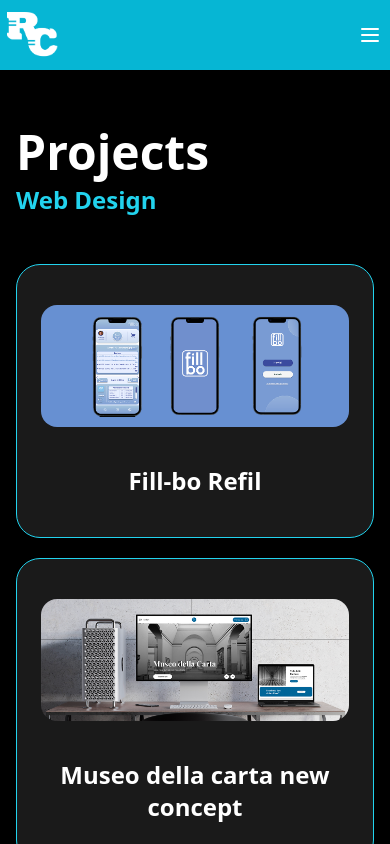
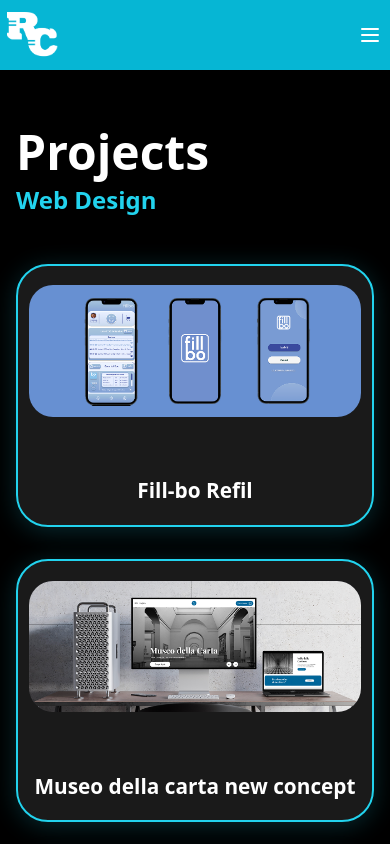
Before and after one commit to Riccardocassis/personal-website-2025, a Vue app: page /projects/web in a window 390 px wide. Shown: the top 844 px of the page. Built offline with nearby package versions, Linux system fonts and the light colour scheme.

Commit message:
Migliorata la stilizzazione delle immagini e dei layout nelle pagine BrandDesign, ProductDesign e WebDesign: aggiunti bordi, ombre e modifiche ai margini per una migliore presentazione visiva.

```diff
--- a/src/pages/BrandDesign.vue
+++ b/src/pages/BrandDesign.vue
@@ -15,7 +15,7 @@
       </div>
       <!-- Card Iron Riff -->
       <div class="bg-white/10 backdrop-blur-xl border border-cyan-400 rounded-3xl shadow-2xl flex flex-col items-center py-10 px-6 w-full max-w-3xl transition duration-300 hover:scale-105 hover:shadow-cyan-400/30 animate-fadein">
-        <img src="../assets/ironriff.png" alt="Iron Riff" class="w-full h-[340px] rounded-2xl object-cover mb-6 transition duration-300 hover:shadow-lg" />
+  <img src="../assets/ironriff.png" alt="Iron Riff" class="w-full h-[340px] rounded-2xl object-cover mb-6 transition duration-300 hover:shadow-lg" />
         <span class="text-white text-2xl font-bold text-center mt-2">Iron Riff</span>
       </div>
     </div>
@@ -95,13 +95,24 @@
     max-width: 100vw;
     min-width: 0;
     height: auto;
+    border-radius: 2rem !important;
+    box-shadow: 0 4px 24px 0 #22d3ee33;
+    border: 2px solid #22d3ee;
+    padding: 1.2rem 0.7rem !important;
   }
   img {
-    max-height: 180px;
-    margin-bottom: 0.7rem !important;
+    max-height: 160px;
+    margin-bottom: 0.9rem !important;
+    border-radius: 1.5rem !important;
+    object-fit: contain !important;
+    background: #18181b;
   }
   .flex-col.items-center {
-    gap: 1.2rem;
+    gap: 2rem;
+  }
+  span.text-white.text-2xl {
+    font-size: 1.3rem !important;
+    margin-top: 0.7rem !important;
   }
 }
 </style>
--- a/src/pages/ProductDesign.vue
+++ b/src/pages/ProductDesign.vue
@@ -79,13 +79,24 @@
     max-width: 100vw;
     min-width: 0;
     height: auto;
+    border-radius: 2rem !important;
+    box-shadow: 0 4px 24px 0 #22d3ee33;
+    border: 2px solid #22d3ee;
+    padding: 1.2rem 0.7rem !important;
   }
   img {
-    max-height: 180px;
-    margin-bottom: 0.7rem !important;
+    max-height: 160px;
+    margin-bottom: 0.9rem !important;
+    border-radius: 1.5rem !important;
+    object-fit: contain !important;
+    background: #18181b;
   }
   .flex-col.items-center {
-    gap: 1.2rem;
+    gap: 2rem;
+  }
+  span.text-white.text-2xl {
+    font-size: 1.3rem !important;
+    margin-top: 0.7rem !important;
   }
 }
 .next-suggestion {
--- a/src/pages/WebDesign.vue
+++ b/src/pages/WebDesign.vue
@@ -78,13 +78,24 @@
     max-width: 100vw;
     min-width: 0;
     height: auto;
+    border-radius: 2rem !important;
+    box-shadow: 0 4px 24px 0 #22d3ee33;
+    border: 2px solid #22d3ee;
+    padding: 1.2rem 0.7rem !important;
   }
   img {
-    max-height: 180px;
-    margin-bottom: 0.7rem !important;
+    max-height: 160px;
+    margin-bottom: 0.9rem !important;
+    border-radius: 1.5rem !important;
+    object-fit: contain !important;
+    background: #18181b;
   }
   .flex-col.items-center {
-    gap: 1.2rem;
+    gap: 2rem;
+  }
+  span.text-white.text-2xl {
+    font-size: 1.3rem !important;
+    margin-top: 0.7rem !important;
   }
 }
 </style>
```
Also changed, not shown: src/assets/ironriff.png.
